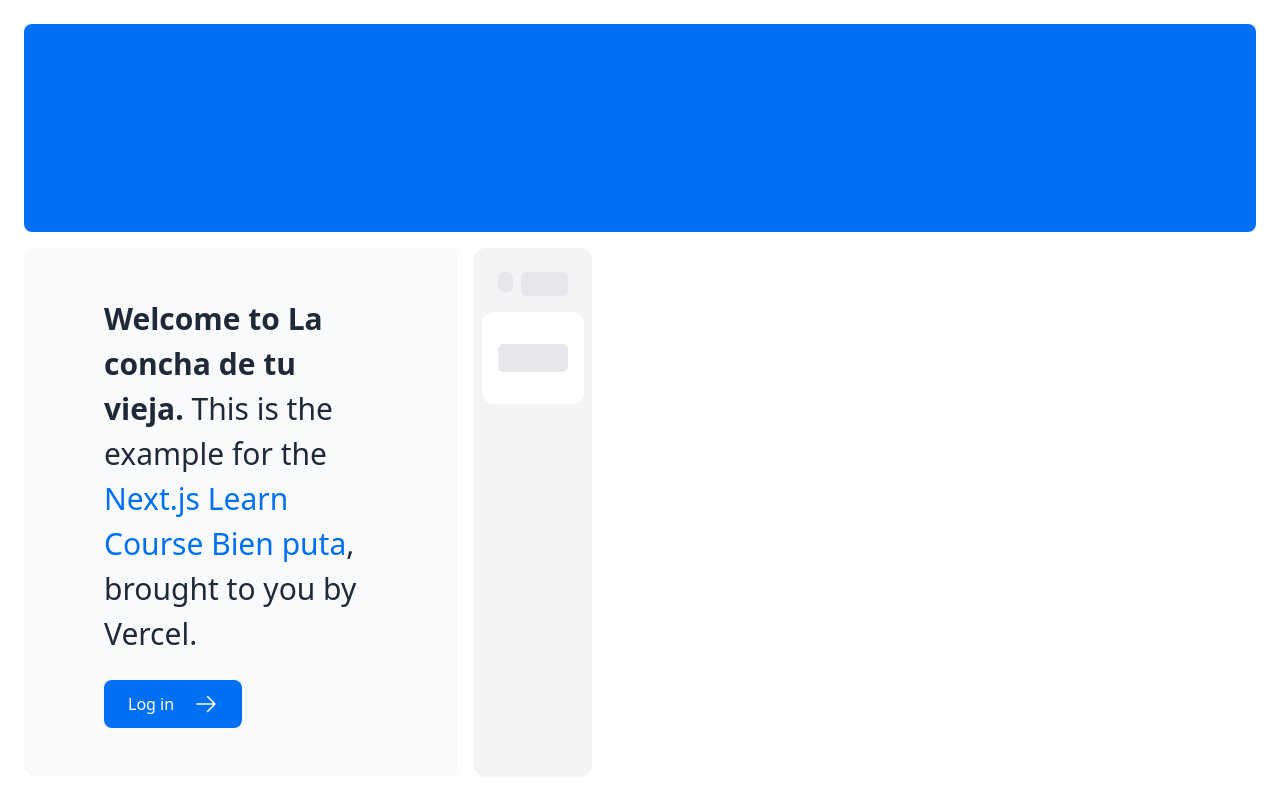
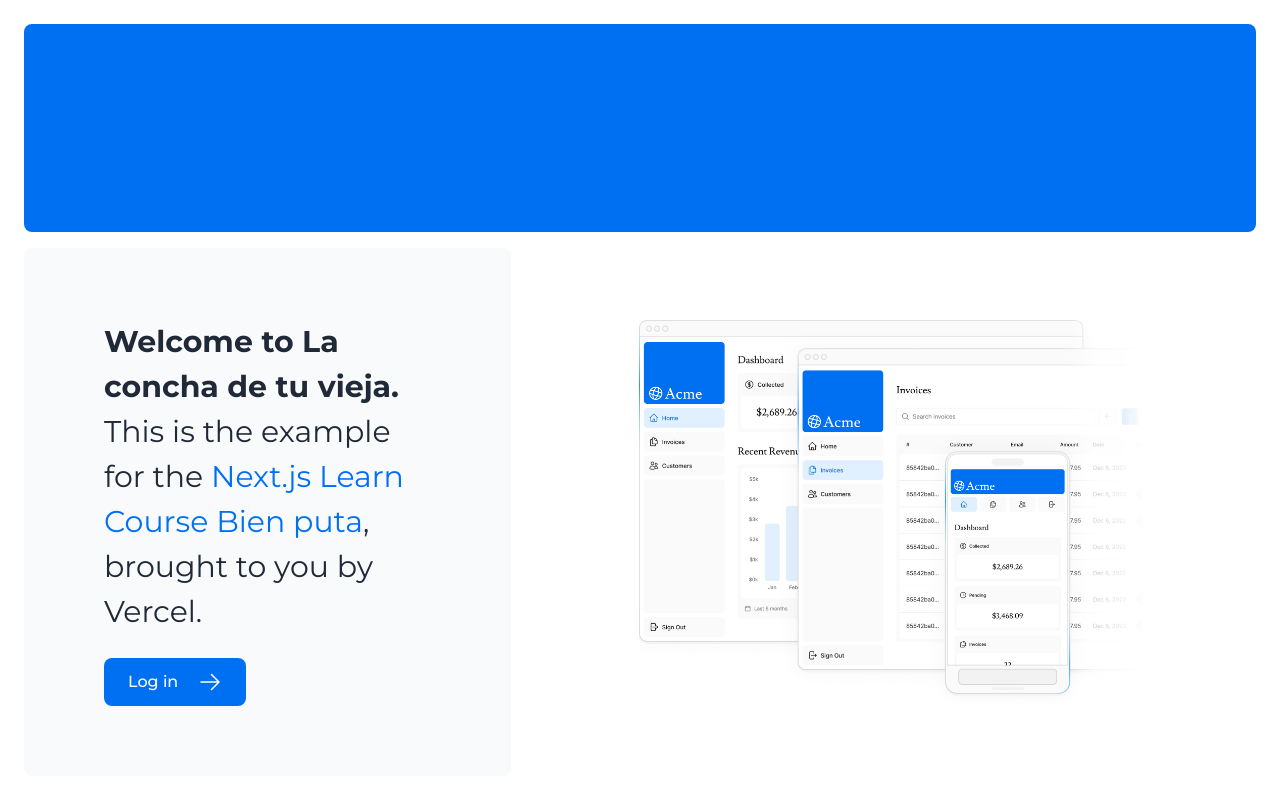
Before and after one commit to sjcrippa/nextjs.14-tutorial, a Next.js app: page / in a window 1280 px wide. Built offline with nearby package versions, Linux system fonts and the light colour scheme.

Commit message:
loading fonts and hero images

```diff
--- a/app/layout.tsx
+++ b/app/layout.tsx
@@ -1,3 +1,4 @@
+import { montserrat } from './ui/fonts';
 import './ui/global.css'
 
 export default function RootLayout({
@@ -7,7 +8,7 @@ export default function RootLayout({
 }) {
   return (
     <html lang="en">
-      <body>
+      <body className={`${montserrat.className} antialiased`}>
         {children}
       </body>
     </html>
--- a/app/page.tsx
+++ b/app/page.tsx
@@ -1,8 +1,9 @@
+import Image from 'next/image';
+import Link from 'next/link';
+
 import AcmeLogo from '@/app/ui/acme-logo';
 import { ArrowRightIcon } from '@heroicons/react/24/outline';
 
-import Link from 'next/link';
-import { CardSkeleton } from './ui/skeletons';
 export default function Page() {
   return (
     <main className="flex min-h-screen flex-col p-6">
@@ -25,9 +26,21 @@ export default function Page() {
             <span>Log in</span> <ArrowRightIcon className="w-5 md:w-6" />
           </Link>
         </div>
-        <CardSkeleton />
         <div className="flex items-center justify-center p-6 md:w-3/5 md:px-28 md:py-12">
-          {/* Add Hero Images Here */}
+          <Image
+            src='/hero-desktop.png'
+            alt='Screenshots of the dashboard'
+            width={1000}
+            height={760}
+            className='hidden md:block'
+          />
+          <Image
+            src='/hero-mobile.png'
+            alt='Screenshots of the dashboard'
+            width={560}
+            height={620}
+            className='block md:hidden'
+          />
         </div>
       </div>
     </main>
--- /dev/null
+++ b/app/ui/fonts.ts
@@ -0,0 +1,3 @@
+import { Montserrat } from 'next/font/google'
+
+export const montserrat = Montserrat({ subsets: ['latin'] })
```
